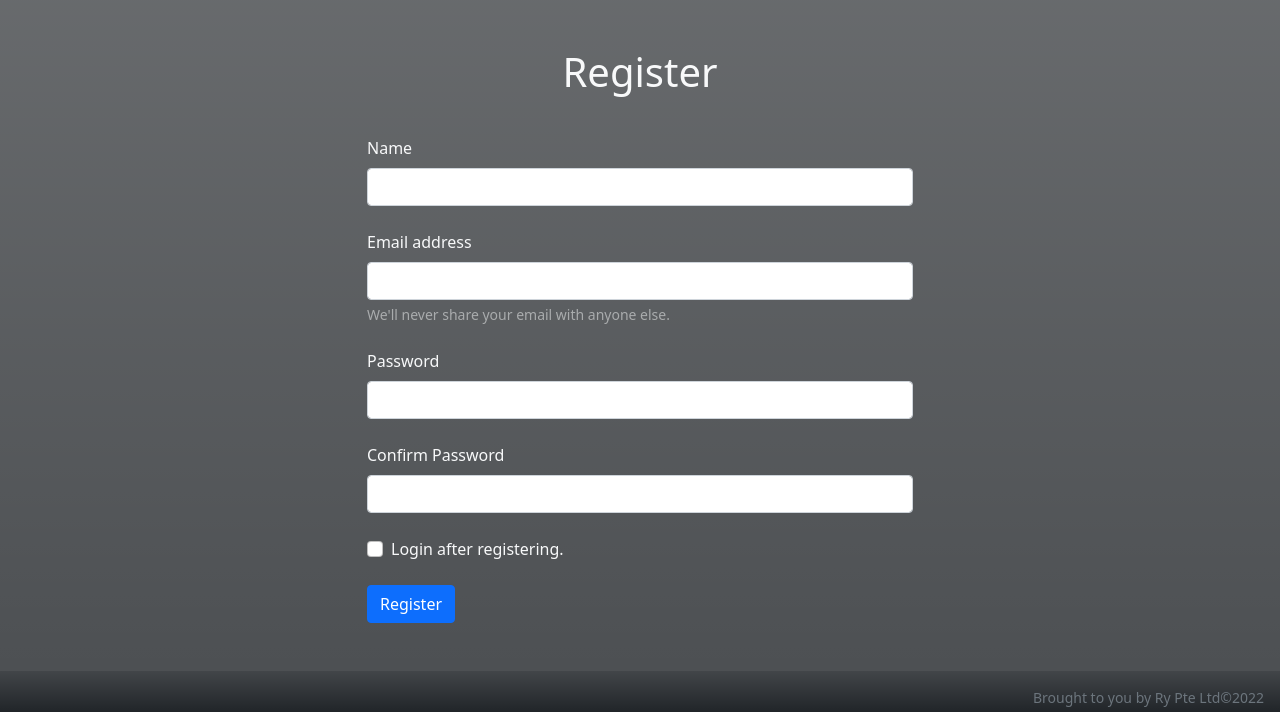
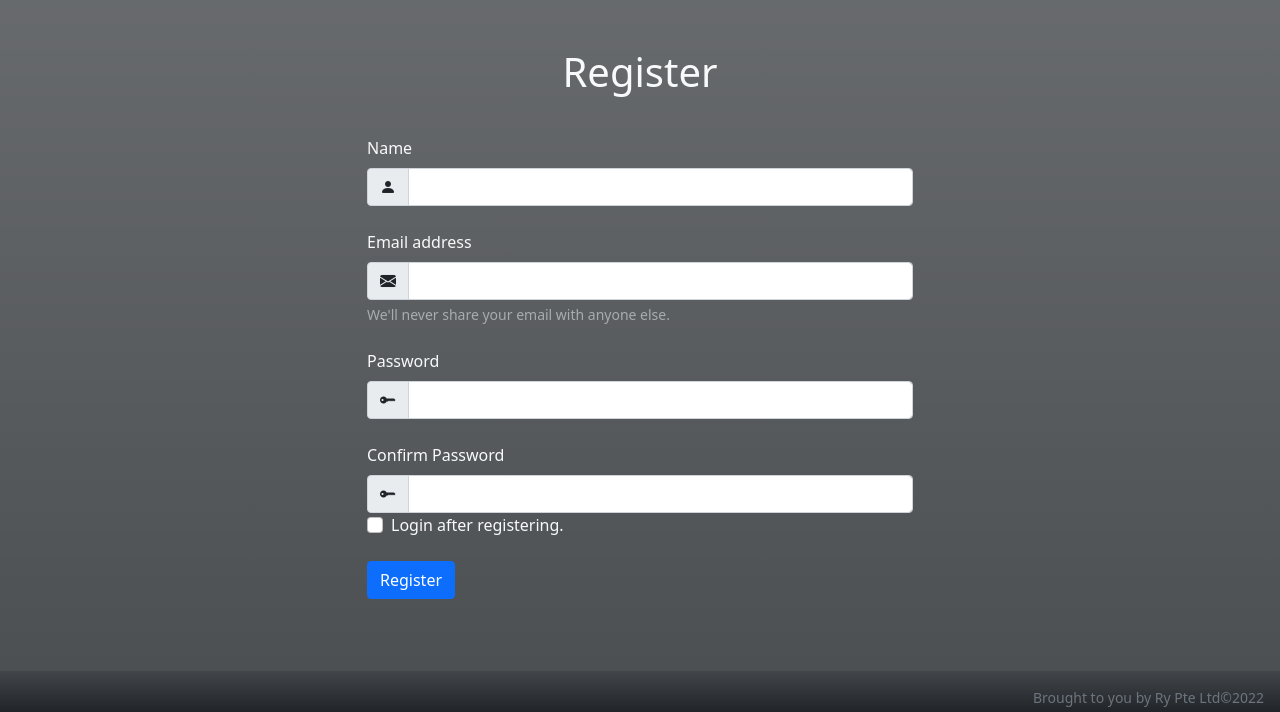
Before and after one commit to ryryry-3302/RyNance, a Flask app: page /register in a window 1280 px wide. Shown: the part 100-812 px from the top of the page. Run offline with Flask 2, Linux system fonts and the light colour scheme; some libraries are stand-ins or nearby versions.

Commit message:
added icons to register

```diff
--- a/templates/register.html
+++ b/templates/register.html
@@ -12,22 +12,40 @@
                     <form action="/register" method="post">
                         <div class="my-4">
                         <label for="UserName" class="form-label">Name</label>
-                        <input required type="text" name="username" class="form-control" id="UserName" aria-describedby="nameHelp">
+                        <div class="input-group">
+                            <span class="input-group-text">
+                                <i class="bi bi-person-fill"></i>
+                            </span>
+                            <input required type="text" name="username" class="form-control" id="UserName" aria-describedby="nameHelp">
+                        </div>
                         </div>
 
                         <div class="mb-4">
                         <label for="inputemail1" class="form-label">Email address</label>
+                        <div class="input-group">
+                            <span class="input-group-text">
+                                <i class="bi bi-envelope-fill"></i>
+                            </span>
                         <input required type="email" name="inputemail" class="form-control" id="inputemail1" aria-describedby="emailHelp">
+                        </div>
                         <div id="emailHelp" class="form-text text-light" style="--bs-text-opacity: .5;">We'll never share your email with anyone else.</div>
                         </div>
 
                         <div class="mb-4">
                         <label for="password" class="form-label">Password</label>
+                        <div class="input-group mb-4">
+                            <span class="input-group-text">
+                                <i class="bi bi-key-fill"></i>
+                            </span>
                         <input required type="password" name="password" class="form-control" id="password">
                         </div>
 
                         <div class="mb-4">
                             <label for="confirmation" class="form-label">Confirm Password</label>
+                            <div class="input-group">
+                                <span class="input-group-text">
+                                    <i class="bi bi-key-fill"></i>
+                                </span>
                             <input required type="password" name="confirmation" class="form-control" id="confirm_password">
                         </div>
 
```
Also changed, not shown: 1 other file.
